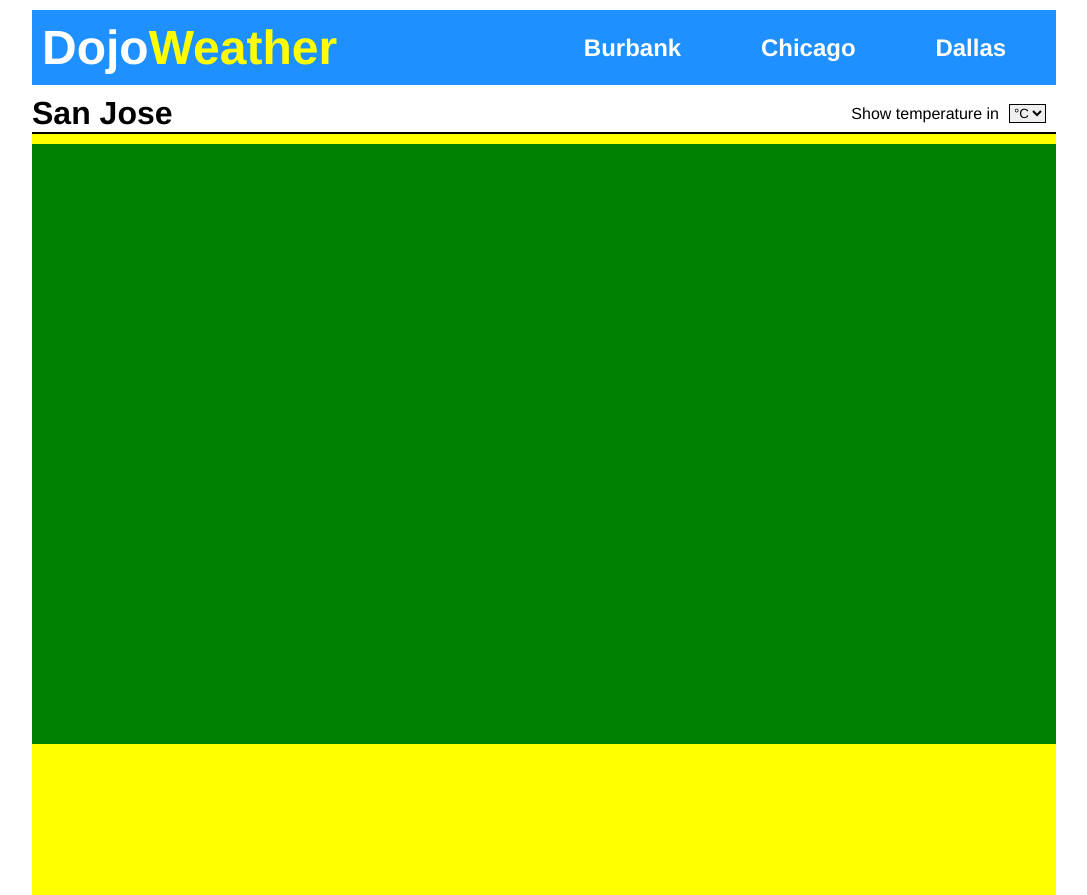
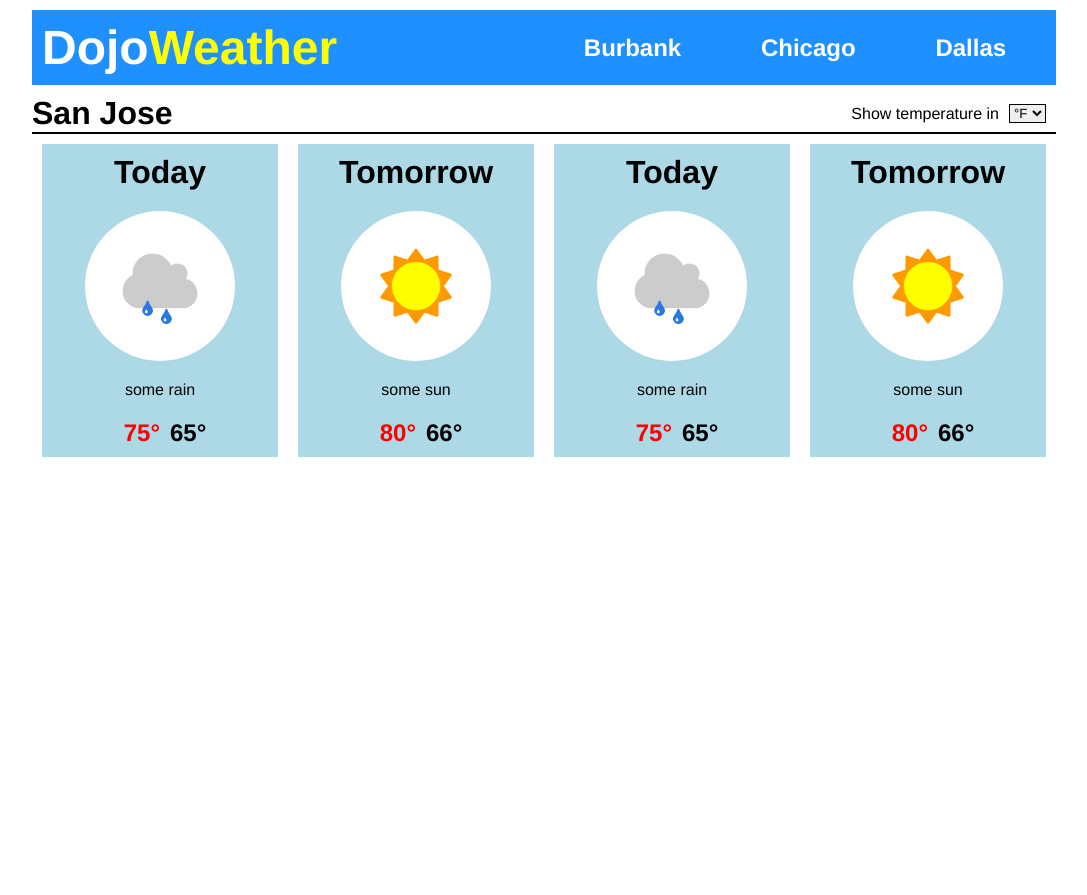
Before and after one commit to vircabading/Coding_Dojo_Web_Fundamentals_JS_Dojo_Weather, a plain HTML site: page index.html in a window 1280 px wide. Shown: the whole page, without its empty margins (96-1183 px from the left). After the commit the page ends 800 px from the top, so only its background shows below. Drawn offline with Linux system fonts and the light colour scheme.

Commit message:
add weather cards

```diff
--- a/css_lib.css
+++ b/css_lib.css
@@ -162,6 +162,10 @@ body {
     padding: 0px 10px;
 }
 
+.pad-10-0 {
+    padding: 10px 0px;
+}
+
 .margin-10 {
     margin: 10px;
 }
--- a/index.html
+++ b/index.html
@@ -39,6 +39,7 @@
 <!--//// MAIN CONTENT ////////////////////////////////-->
         </div>
         <div class="main-content">
+<!--//// City Bar ////////////////////////////////////-->
             <div class="city-bar container flex-row justify-between align-center margin-10-0">
                 <h1 class="col-3">
                     San Jose
@@ -48,13 +49,85 @@
                         Show temperature in
                     </p>
                     <select name="temp-type" id="temp-type" class="bd-solid margin-0-10">
+                        <option value="&#176F">&#176F</option>
                         <option value="&#176C">&#176C</option>
-                        <option value="&#176F">&#176F</option>
                     </select>
                 </div>
             </div>
-            <div class="weather-bar">
-
+<!--//// Weather Bar /////////////////////////////////-->
+            <div class="weather-bar container flex-row justify-space align-center">
+                <!-- **** Weather Card **** -->
+                <div class="weather-card container flex-down align-center col-1 margin-0-10">
+                    <h1 class="margin-10-0">
+                        Today
+                    </h1>
+                    <img class="margin-10-0" src="assets/some_rain.png" alt="some_rain">
+                    <p class="margin-10-0">
+                        some rain
+                    </p>
+                    <div class="container flex-row justify-space align-center margin-10-0">
+                        <h2 class="red-temp margin-0-10">
+                            75&#176
+                        </h2 class="blue-temp margin-0-10">
+                        <h2>
+                            65&#176
+                        </h2>
+                    </div>
+                </div>
+                <!-- **** Weather Card **** -->
+                <div class="weather-card container flex-down align-center col-1 margin-0-10">
+                    <h1 class="margin-10-0">
+                        Tomorrow
+                    </h1>
+                    <img class="margin-10-0" src="assets/some_sun.png" alt="some_sun">
+                    <p class="margin-10-0">
+                        some sun
+                    </p>
+                    <div class="container flex-row justify-space align-center margin-10-0">
+                        <h2 class="red-temp margin-0-10">
+                            80&#176
+                        </h2 class="blue-temp margin-0-10">
+                        <h2>
+                            66&#176
+                        </h2>
+                    </div>
+                </div>
+                 <!-- **** Weather Card **** -->
+                 <div class="weather-card container flex-down align-center col-1 margin-0-10">
+                    <h1 class="margin-10-0">
+                        Today
+                    </h1>
+                    <img class="margin-10-0" src="assets/some_rain.png" alt="some_rain">
+                    <p class="margin-10-0">
+                        some rain
+                    </p>
+                    <div class="container flex-row justify-space align-center margin-10-0">
+                        <h2 class="red-temp margin-0-10">
+                            75&#176
+                        </h2 class="blue-temp margin-0-10">
+                        <h2>
+                            65&#176
+                        </h2>
+                    </div>
+                </div>
+                <!-- **** Weather Card **** -->
+                <div class="weather-card container flex-down align-center col-1 margin-0-10">
+                    <h1 class="margin-10-0">
+                        Tomorrow
+                    </h1>
+                    <img class="margin-10-0" src="assets/some_sun.png" alt="some_sun">
+                    <p class="margin-10-0">
+                        some sun
+                    </p>
+                    <div class="container flex-row justify-space align-center margin-10-0">
+                        <h2 class="red-temp margin-0-10">
+                            80&#176
+                        </h2 class="blue-temp margin-0-10">
+                        <h2>
+                            66&#176
+                        </h2>
+                    </div>
+                </div>
             </div>
         </div>
     </div>
--- a/style.css
+++ b/style.css
@@ -28,11 +28,8 @@
 }
 
 /* //// MAIN CONTENT //////////////////////////////////*/
-.main-content {
-    background-color: yellow;
-    height: 800px;
-}
 
+/* //// City Bar //////////////////////////////////////*/
 .city-bar {
     background-color: white;
     border-style: solid;
@@ -40,7 +37,20 @@
     border-width: 0px 0px 2px 0px;
 }
 
-.weather-bar {
-    background-color: green ;
-    height: 600px;
+/* //// Weather Bar ///////////////////////////////////*/
+.weather-card {
+    background-color: lightblue;
 }
+
+.weather-card>img {
+    height: 150px;
+    border-radius: 50%;
+}
+
+.red-temp {
+    color: red;
+}
+
+.blue-temp {
+    color: blue;
+}
```
